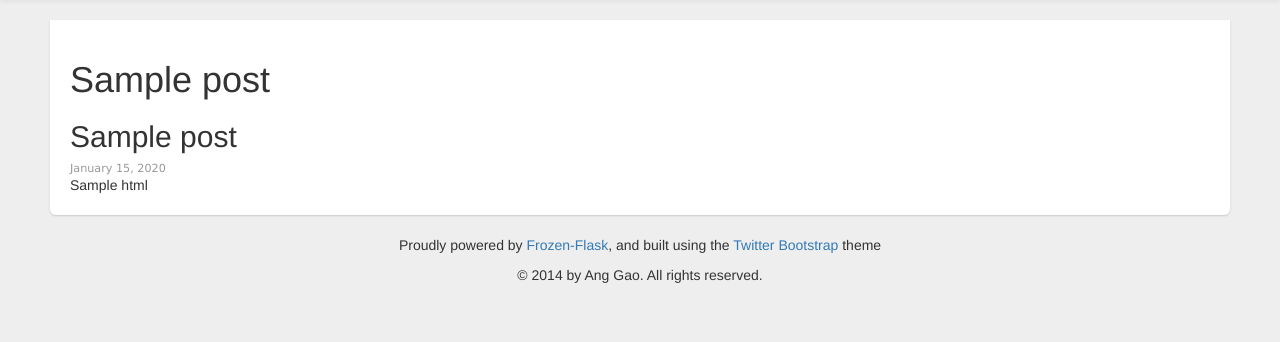
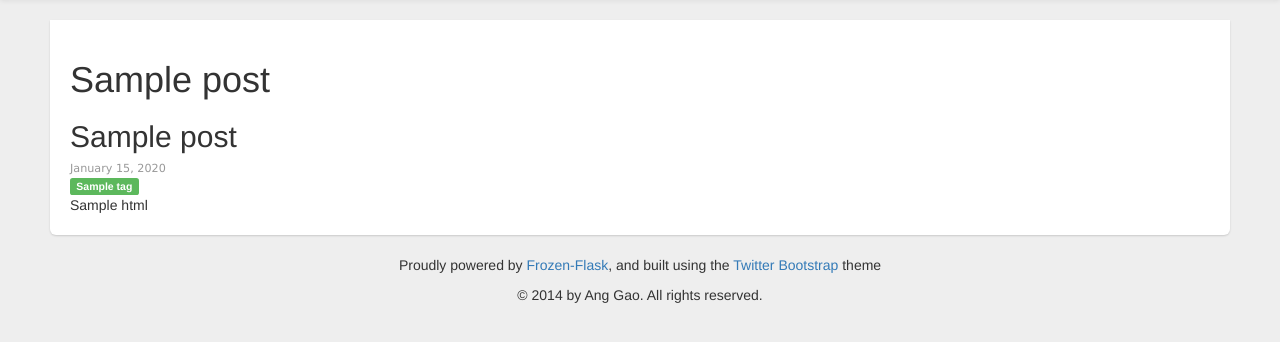
Before and after one commit to anggao/albatross, a Flask app: template templates/post.html in a window 1280 px wide. Shown: the part 66-408 px from the top of the page. Run offline with Flask 2, Linux system fonts and the light colour scheme; the template is opened without the code that fills it: most values are stand-ins (such as "Sample title", 1, 10 or a date in 2020); parts of the project's set-up code (start-up, migrations or seed data) failed here and were passed over; some libraries are stand-ins or nearby versions.

Commit message:
add tags support in the post class

```diff
--- a/generator.py
+++ b/generator.py
@@ -103,6 +103,10 @@ class Post:
                     break
                 content += line
         self.__dict__.update(yaml.load(content))
+        if hasattr(self, 'tags'):
+            self.tags = [tag.strip() for tag in self.tags.split(',')]
+        else:
+            self.tags = []
 
 app = Flask(__name__)
 
--- a/posts/hello.md
+++ b/posts/hello.md
@@ -1,6 +1,7 @@
 title: First blog
 date: 2014-03-09
 published: true
+tags: programming, python
 
 # Hello World
 
--- a/templates/post.html
+++ b/templates/post.html
@@ -13,6 +13,9 @@
       <h2>{{ post.subtitle }}</h2>
     {% endif %}
     <h3 id="date">{{ post.date|date }}</h3>
+    {% for tag in post.tags %}
+      <span class="label label-success">{{ tag }}</span>
+    {% endfor %}
   </div>
 
   <!-- Content -->
```
